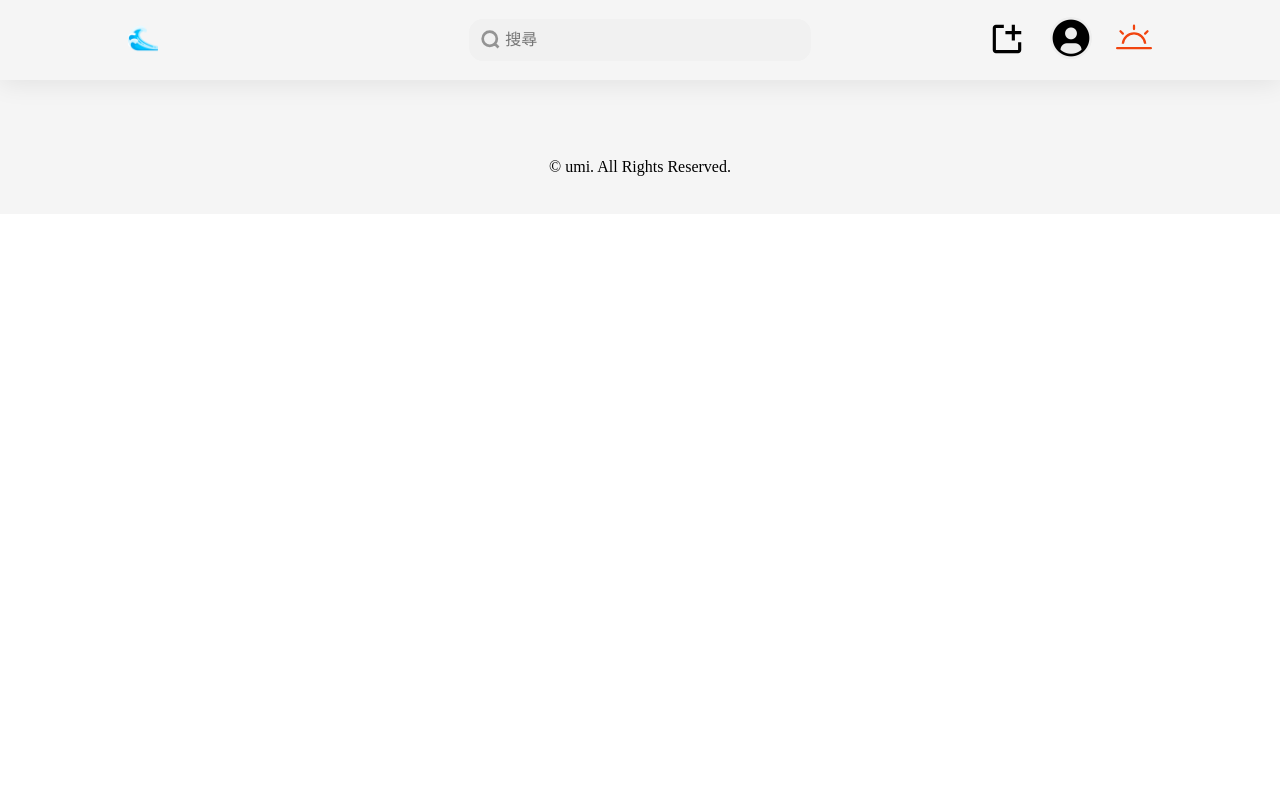
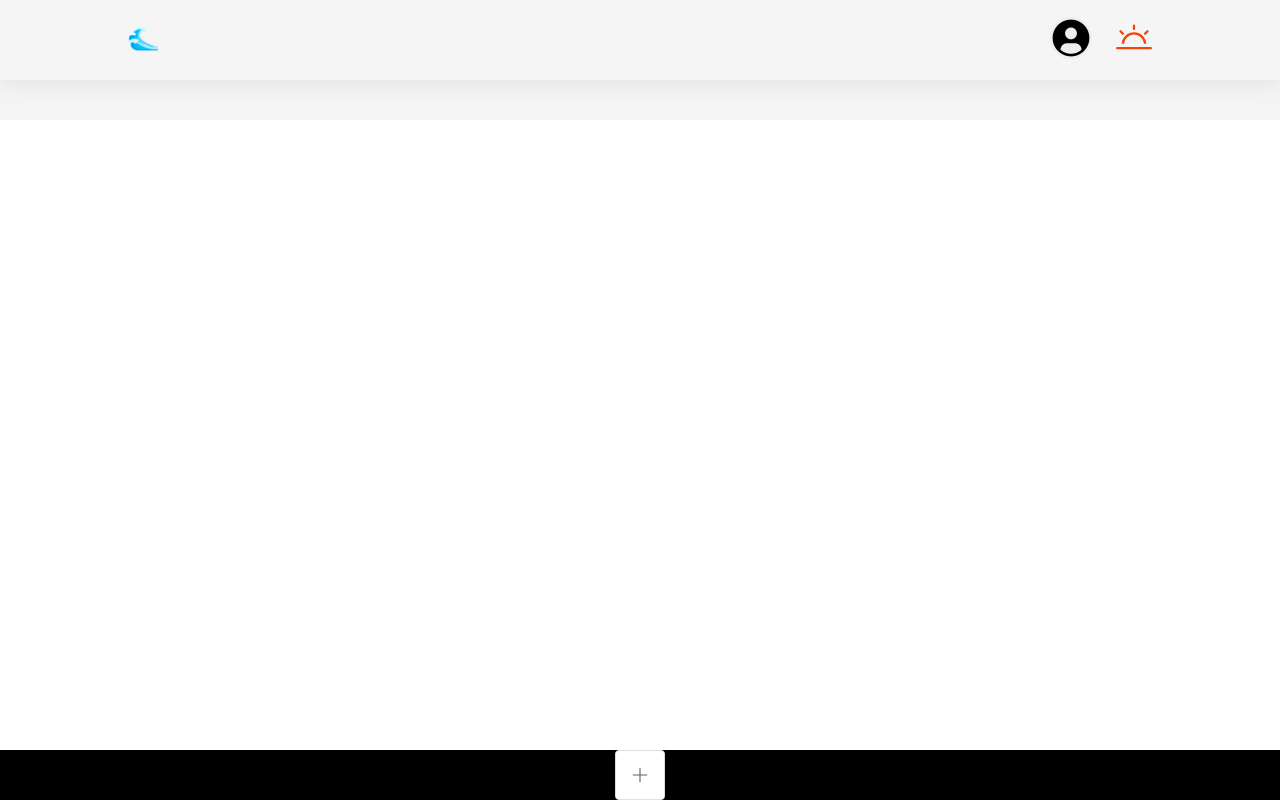
Before and after one commit to observer1220/umi, a Vue app: page /search_result in a window 1280 px wide. Built offline with nearby package versions, Linux system fonts and the light colour scheme; sample sign-in values are in the browser's storage.

Commit message:
update at 2024-07-12 16:58:09

```diff
--- a/src/components/PostActions.vue
+++ b/src/components/PostActions.vue
@@ -2,12 +2,11 @@
   <div class="postActions">
     <TheIcon icon="like" @click="emit('likeClick')" :fill="likedByMe ? '#FF3C3C' : 'none'"
       :stroke="likedByMe ? '#FF3C3C' : '#000000'" />
-    <span>{{ likes || "" }}</span>
+    <span>{{ `${likes} 個讚` || "" }}</span>
     <TheIcon icon="comment" @click="emit('commentsClick')" fill="none" stroke="#000000" /><span>{{ comments || ""
     }}</span>
     <TheIcon icon="favorite" @click="emit('favorClick')" :fill="favoredByMe ? '#FFD12E' : 'none'"
       :stroke="favoredByMe ? '#FFD12E' : '#000000'" />
-    <span>{{ favors || "" }}</span>
   </div>
 </template>
 
@@ -17,7 +16,6 @@ import TheIcon from "./TheIcon.vue";
 defineProps({
   likes: Number,
   comments: Number,
-  favors: Number,
   likedByMe: Boolean,
   favoredByMe: Boolean,
 });
--- a/src/components/PostDetails.vue
+++ b/src/components/PostDetails.vue
@@ -25,10 +25,8 @@
       </el-scrollbar>
 
       <div class="actionsContainer">
-        <!-- {{ state.post }} -->
         <PostActions
           :likes="likes"
-          :favors="favors"
           :likedByMe="likedByMe"
           :favoredByMe="favoredByMe"
           :comments="state.post.comments"
@@ -122,15 +120,6 @@ const likedByMe = computed(() => {
   }
 
   return state.post.liked_list.includes(useUser.user?.user_metadata?.username);
-});
-
-// 計算收藏數
-const favors = computed(() => {
-  if (!state.post.favored_list) {
-    return 0;
-  }
-
-  return state.post.favored_list.length;
 });
 
 // 比對使用者是否收藏
--- a/src/components/PostList.vue
+++ b/src/components/PostList.vue
@@ -1,24 +1,24 @@
 <template>
   <div class="postContainer">
+    <img v-if="post.image" class="postImage" :src="post.image" @click="usePost.showPostDetails(post.id)" />
     <div class="postInfo">
+      <div class="postDesc">
+        <p>
+          {{ post.description.length > 54 ? post.description.slice(0, 54) + "..." : post.description }}
+        </p>
+      </div>
       <div class="postMeta">
         <TheAvatar :src="post?.user?.avatar" />
         <span class="postUsername">{{ post.username }}</span>
         <span class="postPubDate">
           {{ dateToRelative(post.created_at) }}
         </span>
-        <PostActions :likes="likes" :comments="post.comments" :favors="favors" :likedByMe="likedByMe"
+        <PostActions :likes="likes" :comments="post.comments" :likedByMe="likedByMe"
           :favoredByMe="favoredByMe" @likeClick="usePost.toggleLike(post.id, useUser.user?.user_metadata?.username)"
           @favorClick="usePost.toggleFavor(post.id, useUser.user?.user_metadata?.username)"
           @commentsClick="usePost.showPostDetails(post.id)" />
       </div>
-      <div class="postDesc">
-        <p>
-          {{ post.description.length > 54 ? post.description.slice(0, 54) + "..." : post.description }}
-        </p>
-      </div>
     </div>
-    <img v-if="post.image" class="postImage" :src="post.image" @click="usePost.showPostDetails(post.id)" />
   </div>
 </template>
 
@@ -58,15 +58,6 @@ const likedByMe = computed(() => {
   return props.post.liked_list.includes(useUser.user?.user_metadata?.username);
 });
 
-// 計算收藏數
-const favors = computed(() => {
-  if (!props.post.favored_list) {
-    return 0;
-  }
-
-  return props.post.favored_list.length;
-});
-
 // 比對使用者是否收藏
 const favoredByMe = computed(() => {
   if (!props.post.favored_list) {
@@ -80,14 +71,14 @@ const favoredByMe = computed(() => {
 <style scoped>
 .postContainer {
   width: 335px;
-  height: 480px;
+  height: 450px;
   box-shadow: 0px 12px 24px rgba(0, 0, 0, 0.08);
   border-radius: 8px;
   margin-bottom: 0.5em;
 }
 
 .postInfo {
-  padding: 1em;
+  padding: 0 0.5em;
 }
 
 .postContainer>img {
@@ -104,7 +95,7 @@ const favoredByMe = computed(() => {
     "avatar name actions"
     "pubDate pubDate actions";
   grid-template-columns: 42px 1fr 3fr;
-  row-gap: 6px;
+  margin-top: 1em;
 }
 
 .postMeta .avatar {
@@ -128,8 +119,6 @@ const favoredByMe = computed(() => {
 }
 
 .postDesc {
-  margin-top: 1em;
   max-height: 100px;
-  white-space: pre-line;
 }
 </style>
--- a/src/components/PostUpload.vue
+++ b/src/components/PostUpload.vue
@@ -92,17 +92,27 @@ const pageAction = reactive<PageAction>({
   },
   // 發布貼文
   publishPost() {
-    if (state.description) {
+    if (!state.image) {
+      ElNotification({
+        title: "Error",
+        message: "請上傳圖片",
+        type: "error",
+      });
+    }
+
+    if (!state.description) {
+      ElNotification({
+        title: "Error",
+        message: "貼文內容不可為空",
+        type: "error",
+      });
+    }
+
+    if (state.image && state.description) {
       usePost.uploadPost({
         image: state.image,
         description: state.description,
         user_id: user.user_metadata.userId,
-      });
-    } else {
-      ElNotification({
-        title: "Error",
-        message: "貼文內容不可為空",
-        type: "error",
       });
     }
   },
--- a/src/components/layout/Footer.vue
+++ b/src/components/layout/Footer.vue
@@ -1,18 +1,89 @@
 <template>
   <footer class="footer">
-    &copy; umi. All Rights Reserved.
+    <div class="navItems">
+      <!-- <div class="searchInput">
+        <input
+          type="text"
+          @change="pageAction.searchPosts"
+          placeholder="搜尋"
+        />
+        <TheIcon icon="search" />
+      </div> -->
+      <el-button @click="pageAction.publishPost">
+        <el-icon size="large"
+          ><Plus
+        /></el-icon>
+      </el-button>
+    </div>
   </footer>
 </template>
 
+<script setup lang="ts">
+import { reactive } from "vue";
+import { useGeneralStore } from "../../store/general";
+import { usePostStore } from "../../store/post";
+import { useRouter } from "vue-router";
+// import TheIcon from "../TheIcon.vue";
+
+const generalStore = useGeneralStore();
+const postStore = usePostStore();
+const router = useRouter();
+
+const pageAction = reactive({
+  publishPost() {
+    generalStore.changeShowPostUpload(true);
+  },
+  async searchPosts(event: Event) {
+    const target = event.target as HTMLInputElement;
+    await postStore.searchPosts(target.value);
+    router.push({
+      name: "search_result",
+      params: {
+        term: target.value,
+      },
+    });
+  },
+});
+</script>
+
 <style scoped>
 .footer {
+  position: fixed;
+  bottom: 0;
+  width: 100%;
+  height: 50px;
+  background-color: black;
   text-align: center;
-  padding: 38px 0;
 }
 
-.footer.inside {
+.navItems {
+  /* display: flex;
+  justify-content: center; */
+  /* align-items: center; */
+}
+
+.navItems > button {
+  width: 50px;
+  height: 50px;
+}
+
+.searchInput {
+  position: relative;
+}
+
+.searchInput > input {
+  width: 100%;
+  padding: 12px;
+  padding-left: 36px;
+  background: #f1f1f1;
+  border-radius: 14px;
+  border: none;
+}
+
+.searchInput > svg {
   position: absolute;
-  bottom: 0;
-  width: 100%;
+  left: 0;
+  top: 11px;
+  left: 12px;
 }
 </style>
--- a/src/components/layout/Header.vue
+++ b/src/components/layout/Header.vue
@@ -5,16 +5,8 @@
       <router-link to="/">
         <img src="../../assets/wave.png" style="height: 30px;" />
       </router-link>
-      <!-- 搜尋框 -->
-      <div class="searchInput">
-        <input type="text" @change="pageAction.searchPosts" placeholder="搜尋" />
-        <TheIcon icon="search" />
-      </div>
       <!-- 右側欄位 -->
       <div class="navItems">
-        <button @click="pageAction.publishPost">
-          <TheIcon icon="publish" />
-        </button>
         <!-- 下拉選單 -->
         <div class="profileDropDown">
           <TheAvatar :width="42" :height="42" style="cursor: pointer" @click="state.showDropdown = !state.showDropdown"
@@ -45,37 +37,21 @@
 
 <script setup lang="ts">
 import { reactive, computed } from "vue";
-import TheIcon from "../TheIcon.vue";
 import TheAvatar from "../TheAvatar.vue";
 import { useRouter } from "vue-router";
 import { useGeneralStore } from '../../store/general'
-import { usePostStore } from '../../store/post'
 import { useUserStore } from '../../store/user'
 
 const router = useRouter();
 const generalStore = useGeneralStore();
-const postStore = usePostStore();
 const userStore = useUserStore();
 
 const state = reactive({
   showDropdown: false,
-  user: computed(() => userStore.user),
+  user: computed(() => userStore.user)
 });
 
 const pageAction = reactive({
-  publishPost() {
-    generalStore.changeShowPostUpload(true);
-  },
-  async searchPosts(event: Event) {
-    const target = event.target as HTMLInputElement;
-    await postStore.searchPosts(target.value);
-    router.push({
-      name: "search_result",
-      params: {
-        term: target.value,
-      },
-    });
-  },
   logout() {
     userStore.logoutUser();
     router.push("/login");
@@ -94,7 +70,7 @@ const pageAction = reactive({
   height: 80px;
   margin: 0 auto;
   display: grid;
-  grid-template-columns: 1fr 1fr 1fr;
+  grid-template-columns: 1fr 1fr;
   align-items: center;
 }
 
@@ -106,26 +82,6 @@ const pageAction = reactive({
 .navbar a {
   color: inherit;
   text-decoration: none;
-}
-
-.searchInput {
-  position: relative;
-}
-
-.searchInput>input {
-  width: 100%;
-  padding: 12px;
-  padding-left: 36px;
-  background: #f1f1f1;
-  border-radius: 14px;
-  border: none;
-}
-
-.searchInput>svg {
-  position: absolute;
-  left: 0;
-  top: 11px;
-  left: 12px;
 }
 
 .navItems {
```
Also changed, not shown: 1 other file (tests, documents, lock files or other folders).
